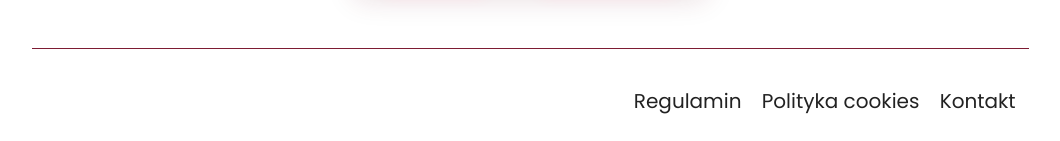
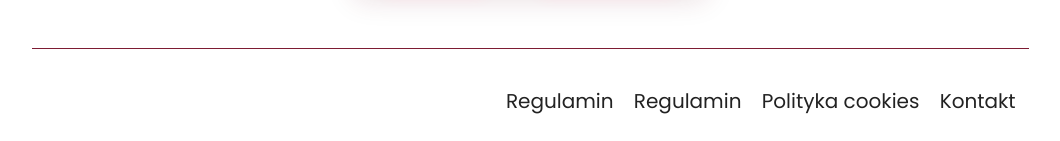
Before and after one commit to AdrianStasz/django_aws_deploy, a Django app: page /match/1/comment/ in a window 1280 px wide. Shown: the part 711-852 px from the top of the page, without its empty margins (116-1176 px from the left). Run offline with Django 4.2, Linux system fonts and the light colour scheme; a user stored in the database is signed in; tables that the repository leaves empty hold one stand-in row (values such as "Sample post").

Commit message:
checking pull

```diff
--- a/KSGda_matchmaking/matchmaking/templates/matchmaking/main.html
+++ b/KSGda_matchmaking/matchmaking/templates/matchmaking/main.html
@@ -37,6 +37,7 @@
             <a id="footer_span" href="">Kontakt</a>
             <a id="footer_span" href="">Polityka cookies</a>
             <a id="footer_span" href="">Regulamin</a>
+            <a id="footer_span" href="">Regulamin</a>
         </div>
     </div>
 
```
